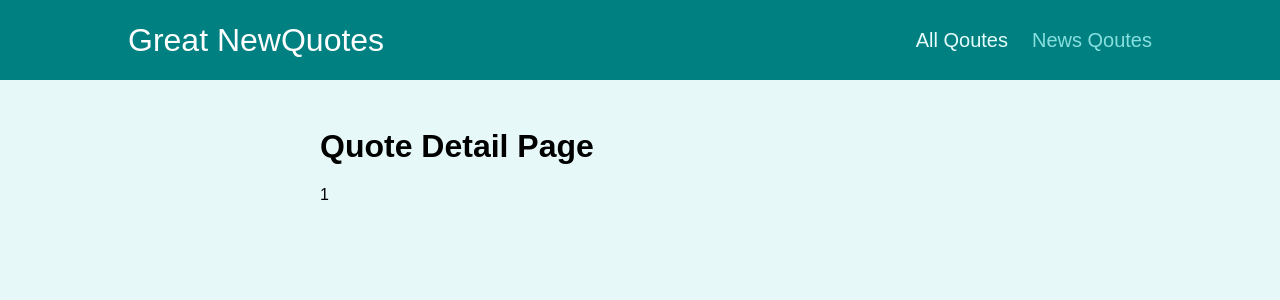
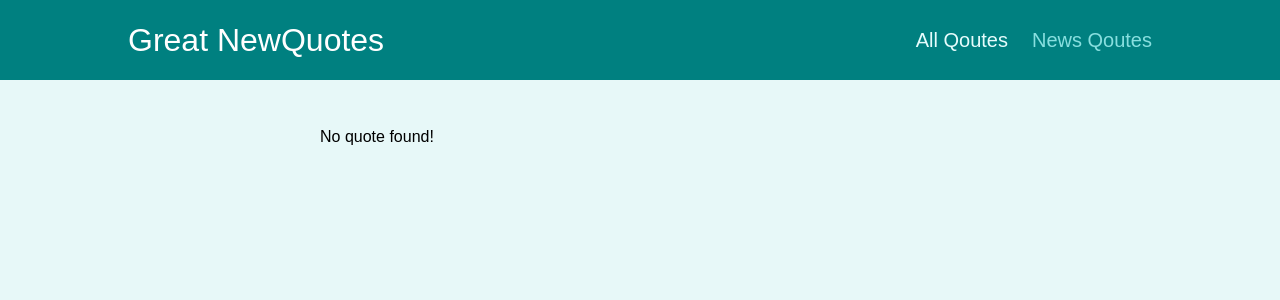
Before and after one commit to Shahzod2727/react-router, a React (Create React App) app: page /quotes/1 in a window 1280 px wide. Shown: the top 300 px of the page. Built offline with nearby package versions, Linux system fonts and the light colour scheme.

Commit message:
part 280

```diff
--- a/src/pages/QuoteDetail.js
+++ b/src/pages/QuoteDetail.js
@@ -1,13 +1,26 @@
 import React, { Fragment } from "react";
 import { useParams, Route } from "react-router-dom";
+
+import HighlightedQuote from "../components/quotes/HighlightedQuote";
+
 import Comments from "../components/comments/Comments";
+
+const DUMMY_QUOTES = [
+  { id: "q1", author: "Max", text: "Learning React is fun!" },
+  { id: "q2", author: "Maximilian", text: "Learning React is great!" },
+];
 
 const QuoteDetail = () => {
   const params = useParams();
+
+  const quote = DUMMY_QUOTES.find((quote) => quote.id === params.quoteId);
+
+  if (!quote) {
+    return <p>No quote found!</p>;
+  }
   return (
     <Fragment>
-      <h1>Quote Detail Page</h1>
-      <p>{params.quoteId}</p>
+      <HighlightedQuote text={quote.text} author={quote.author} />
       <Route path={`/quotes/${params.quoteId}/comments`}>
         <Comments />
       </Route>
```
